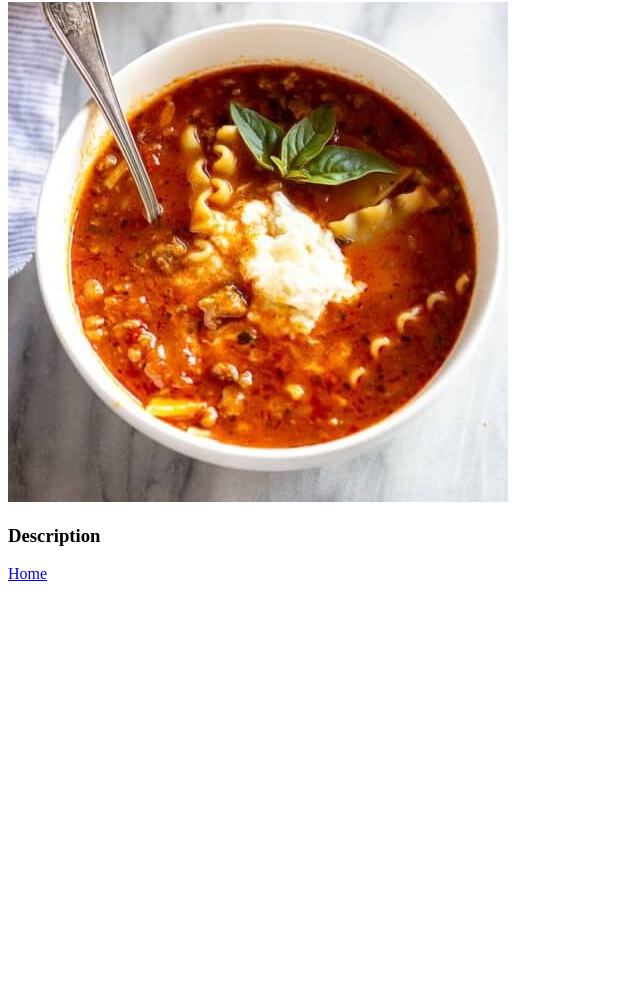
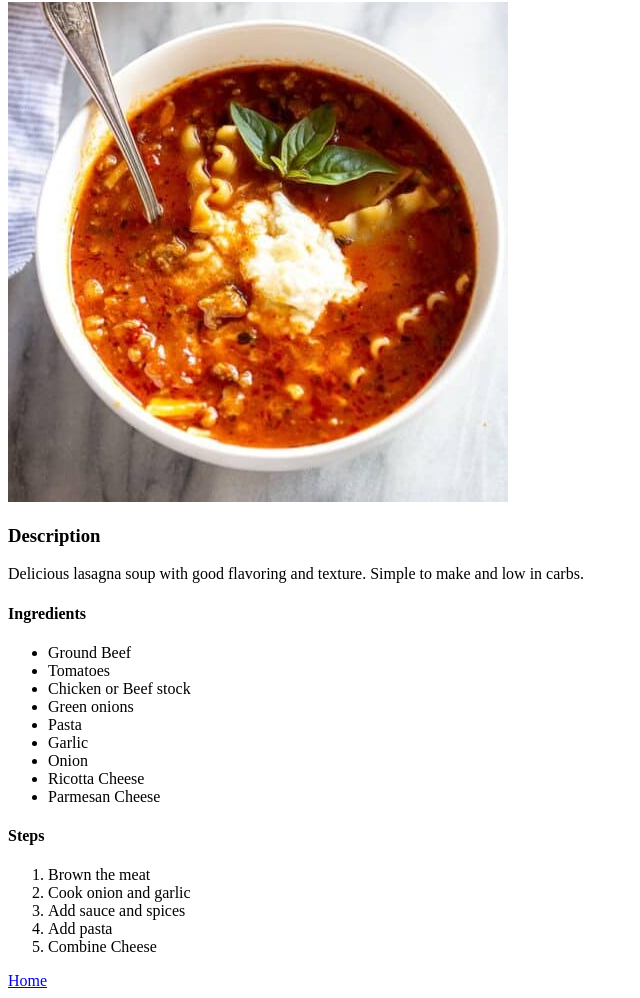
Before and after one commit to Ceelic/odin-recipes, a plain HTML site: page recipes/lasagna.html in a window 1280 px wide. Shown: the part 78-1076 px from the top of the page, without its empty margins (0-640 px from the left). Before the commit the page ends 800 px from the top, so only its background shows below. Drawn offline with Linux system fonts and the light colour scheme.

Commit message:
Added recipe and ingredients to lasagna.htm

```diff
--- a/recipes/lasagna.html
+++ b/recipes/lasagna.html
@@ -9,7 +9,27 @@
     <h1>Lasagna Soup Recipe</h1>
     <img src="./images/Lasagna-Soup-7-500x500.jpg" alt="A picture of Lasagna soup" width="500" height="500">
     <h3>Description</h3>
-    <p></p>
+    <p>Delicious lasagna soup with good flavoring and texture. Simple to make and low in carbs.</p>
+    <h4>Ingredients</h4>
+    <ul>
+        <li>Ground Beef</li>
+        <li>Tomatoes</li>
+        <li>Chicken or Beef stock</li>
+        <li>Green onions</li>
+        <li>Pasta</li>
+        <li>Garlic</li>
+        <li>Onion</li>
+        <li>Ricotta Cheese</li>
+        <li>Parmesan Cheese</li>
+    </ul>
+    <h4>Steps</h4>
+    <ol>
+        <li>Brown the meat</li>
+        <li>Cook onion and garlic</li>
+        <li>Add sauce and spices</li>
+        <li>Add pasta</li>
+        <li>Combine Cheese</li>
+    </ol>
     <a href="../index.html">Home</a>
 </body>
 </html>
```
